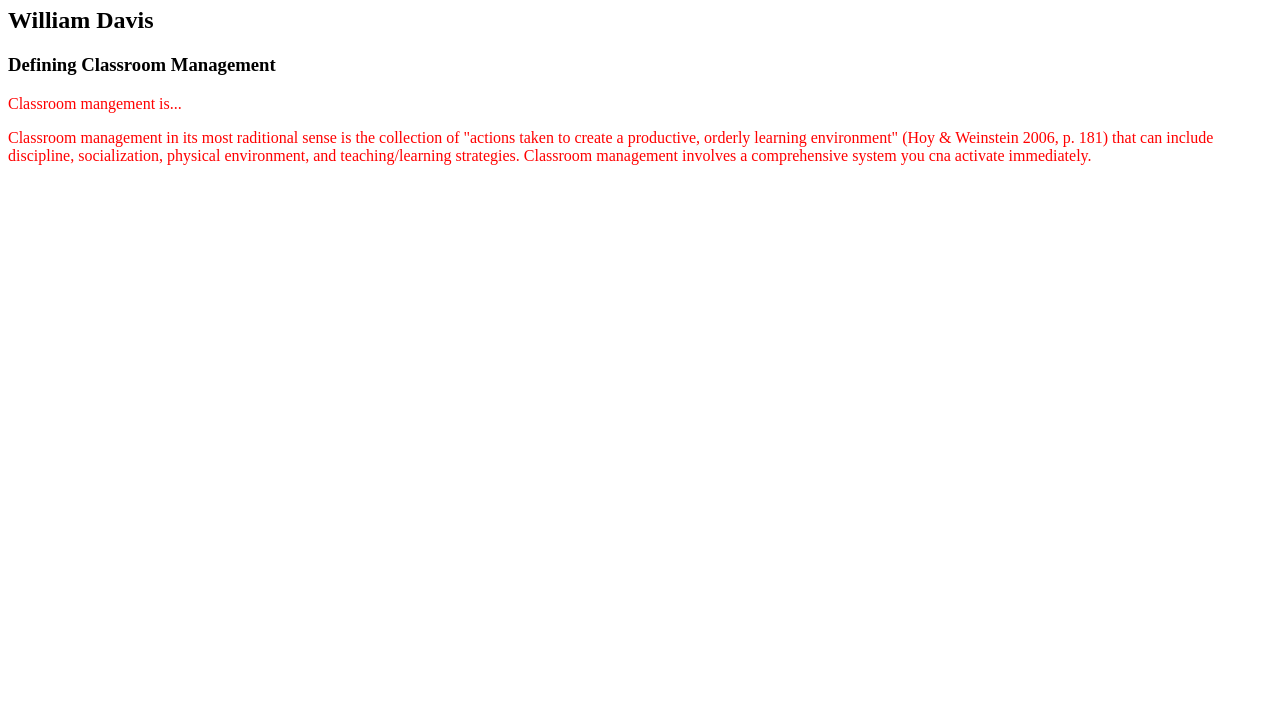
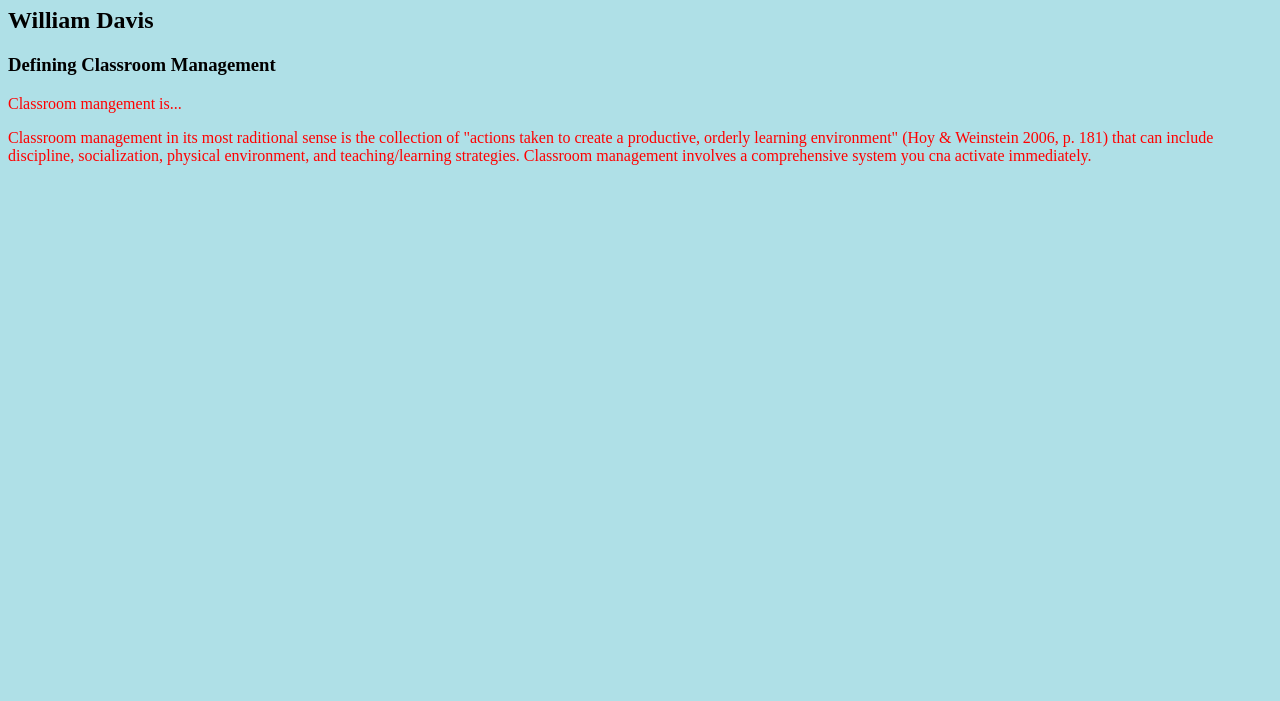
Before and after one commit to wpdavis25/wpdavis25.github.io, a plain HTML site: page spu6141-cmp/index.html in a window 1280 px wide. Shown: the part 99-800 px from the top of the page. Drawn offline with Linux system fonts and the light colour scheme; files that its build step writes are made by us from their sources.

Commit message:
Update style.css

```diff
--- a/styles/style.css
+++ b/styles/style.css
@@ -1,3 +1,4 @@
 p {
   color: red;
 }
+html {background-color:AFE0E7}
```
